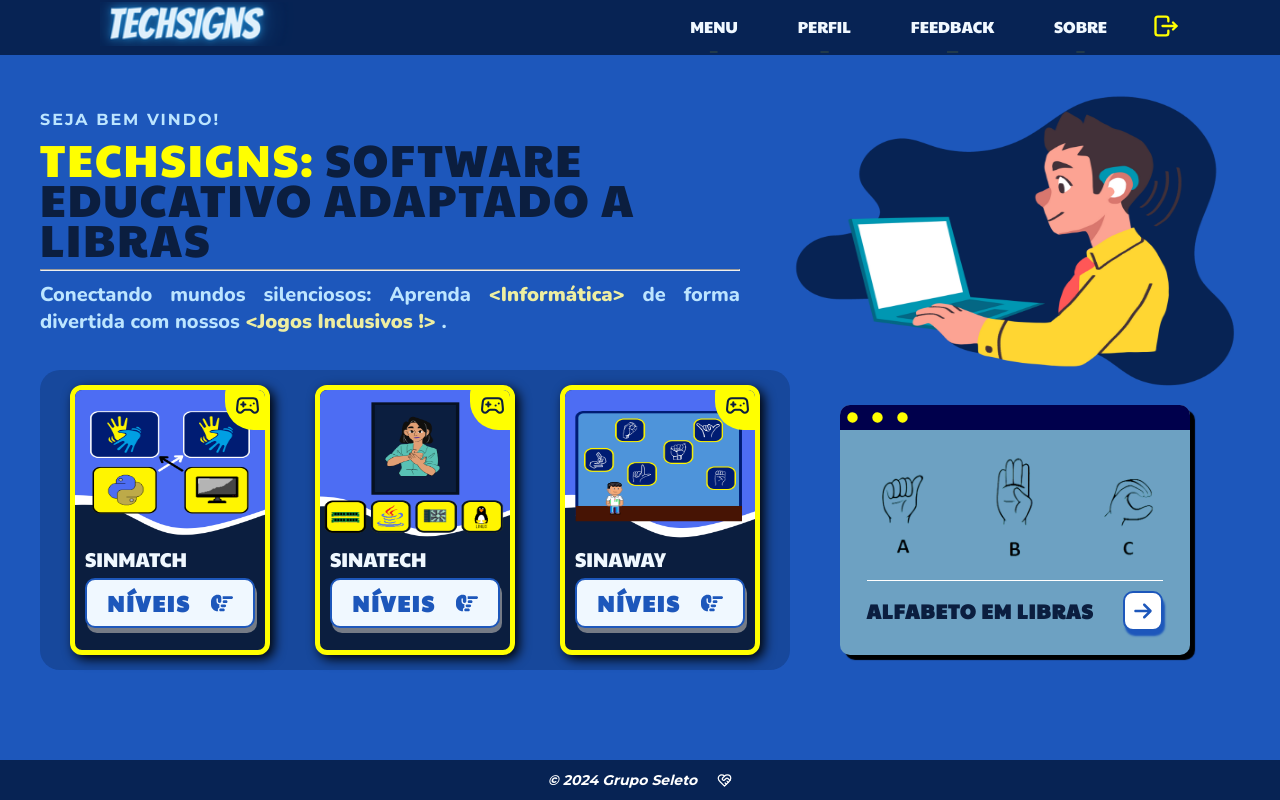
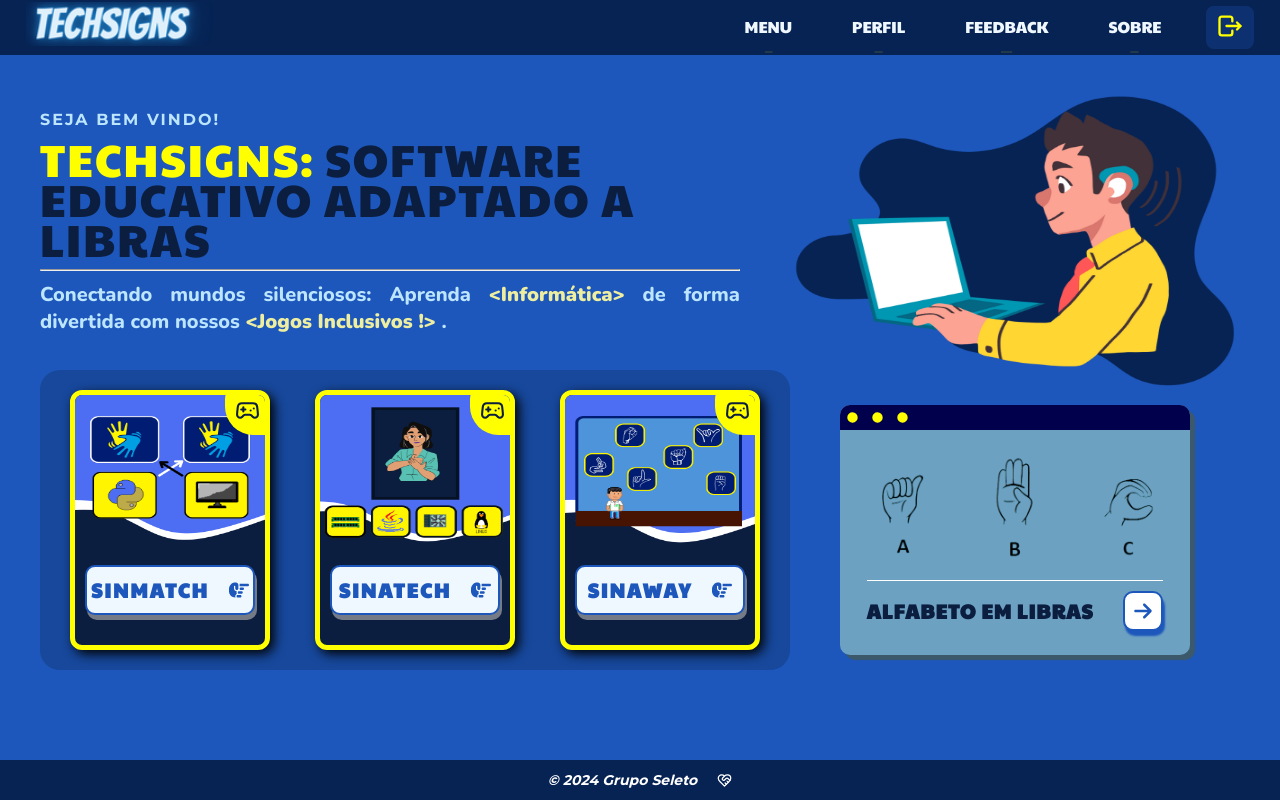
Before and after one commit to camilleandrade125/TECHSIGNS, a React (Vite) app: page /menu in a window 1280 px wide. Built offline with nearby package versions, Linux system fonts and the light colour scheme.

Commit message:
estilizando

```diff
--- a/src/components/cards/card-jogos/index.jsx
+++ b/src/components/cards/card-jogos/index.jsx
@@ -11,9 +11,8 @@ function CardJogos ({img, nome_jogos, link}){
             <div className="card">
             <div className='logo-jogo'><LuGamepad2 color='#0B1E3F' fontSize={25} /></div>
                 <img src={img} />
-                <span className="name-jogos">{nome_jogos}</span>
                 <div className='conteudo-jogo'>
-                    <Link to={link} className="link-niveis estilo-botao-global"><span>NÍVEIS</span> <FaHandPointRight /></Link>
+                    <Link to={link} className="link-niveis estilo-botao-global"><span className="name-jogos">{nome_jogos}</span> <FaHandPointRight /></Link>
                 </div>
             </div>
         </>
--- a/src/components/cards/card-jogos/style.css
+++ b/src/components/cards/card-jogos/style.css
@@ -7,20 +7,20 @@
 .card {
     background-color: #0B1E3F;
     width: 200px;
-    height: 270px;
+    height: 260px;
     border-radius: 12px;
     box-shadow: 4px 4px 12px black;
     transition: .35s;
     border: 5px solid yellow;
     display: flex;
     flex-direction: column;
-    gap: 5px;
+    gap: 20px;
     position: relative;
     overflow: hidden;
 }
 
 .card:hover{
-    transform: scale(1.1);
+    transform: translateY(-6px);
 }
 
 
@@ -53,21 +53,12 @@
     justify-content: center;
 }
 
-.name-jogos{
-    text-transform: uppercase;
-    font-size: 20px;
-    color: aliceblue;
-    font-family:  'PaytoneOne', sans-serif;
-    font-weight: 500;
-    padding-left: 10px;
-}
-
 .link-niveis{
     display: inline-block;
     color: #1D57BB;
     width: 170px;
     height: 50px;
-    font-size: 22px;
+    font-size: 20px;
 }
 
 .link-niveis:hover{
--- a/src/components/cards/card-niveis/index.jsx
+++ b/src/components/cards/card-niveis/index.jsx
@@ -10,7 +10,7 @@ function CardNiveis ({nivel, link_1, link_2, link_3, link_4, link_5}){
           <span className="nivel">{nivel}</span>
         </div>
         <div className="card-metade">
-          <div className="fases"><span>Fases</span><FaHandPointDown /></div>
+          <div className="fases"><span>FASES</span></div>
             <div className="botoes-flex">
               <Link to={link_1} className="botoes-jogar-1 botoes-style estilo-botao-global"></Link>
               <Link to={link_2} className="botoes-jogar-2 botoes-style estilo-botao-global"></Link>
--- a/src/components/cards/card-niveis/style.css
+++ b/src/components/cards/card-niveis/style.css
@@ -36,9 +36,10 @@
     border-radius: 50%;
     border: 1px solid yellow;
 }
+
 .cards{
-    width: 350px;
-    height: 160px;
+    width: 320px;
+    height: 155px;
     display: flex;
     flex-direction: column;
     align-items: center;
@@ -46,7 +47,7 @@
     border-radius: 10px;
     transition: .35s;
     margin-left: 10px;
-    box-shadow:4px 4px 12px black;
+    box-shadow: 2px 3px 5px rgba(0,0,0,0.3);
 }
 .card-metade{
     background-image: url(../../../public/techsings-fundo-niveis.jpg);
@@ -54,14 +55,13 @@
     flex-direction: column;
     height: 120px;
     border-radius:10px;
-    box-shadow: 0px -1px 7px black;
     margin-bottom: 8px;
-    width: 320px;
+    width: 290px;
 }
 .cards:hover{
-    transform: scale(1.1);
-    box-shadow:4px 4px 12px white;
+    transform: translateY(-5px);
 }
+
 .fases{
     color: yellow;
     font-family:  'Montserrat', sans-serif;
@@ -69,14 +69,13 @@
     font-weight: 600;
     margin: 7px 5px 2px 7px;
     padding: 5px;
-    width: 80px;
-    border:1px solid white;
-    background: #0B1E3F;
+    background: rgba(0,0,0,0.2);
     text-align: center;
     border-radius: 4px;
     display: flex;
     align-items: center;
     gap: 10px;
+    backdrop-filter: blur(4px);
 }
 
 .botoes-flex{
--- a/src/components/header/style.css
+++ b/src/components/header/style.css
@@ -15,8 +15,8 @@ nav{
     height: 55px;
     display: flex;
     align-items: center;
-    padding: 0 100px;
     justify-content: space-between;
+    padding: 0 2%;
 }
 
 
@@ -74,10 +74,11 @@ nav{
 }
 
 .button-logout{
-    background: #072354;
+    background: #1d57bb46;
     color: yellow;
     border: none;
-
+    padding: 6px 10px;
+    border-radius: 8px;
 }
 
 .logout{
--- a/src/components/niveis/style.css
+++ b/src/components/niveis/style.css
@@ -8,6 +8,12 @@
     padding: 10px;
     justify-content: center;
     align-items: center;
+}
+
+.titulo-info{
+    display: flex;
+    flex-direction: column;
+    gap: 20px;
 }
 
 .titulo-nome-jogo{
--- a/src/pages/menu/style.css
+++ b/src/pages/menu/style.css
@@ -100,7 +100,7 @@
     flex-direction: column;
     align-items: center;
     background-color: #6da1c2;
-    box-shadow: 5px 5px 1px black;
+    box-shadow: 5px 5px 1px #3c596b;
 }
 
 .pontos{
```
